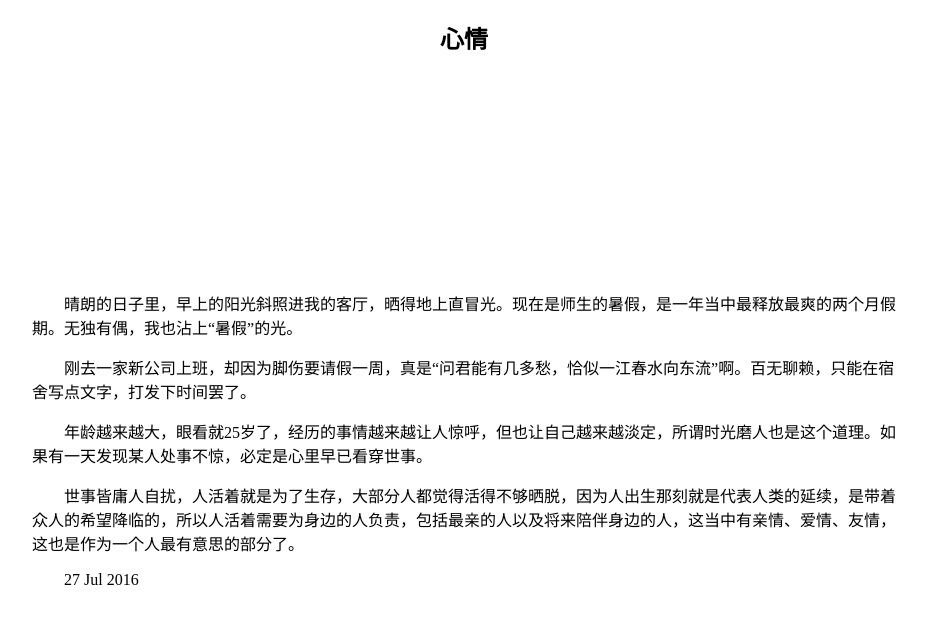
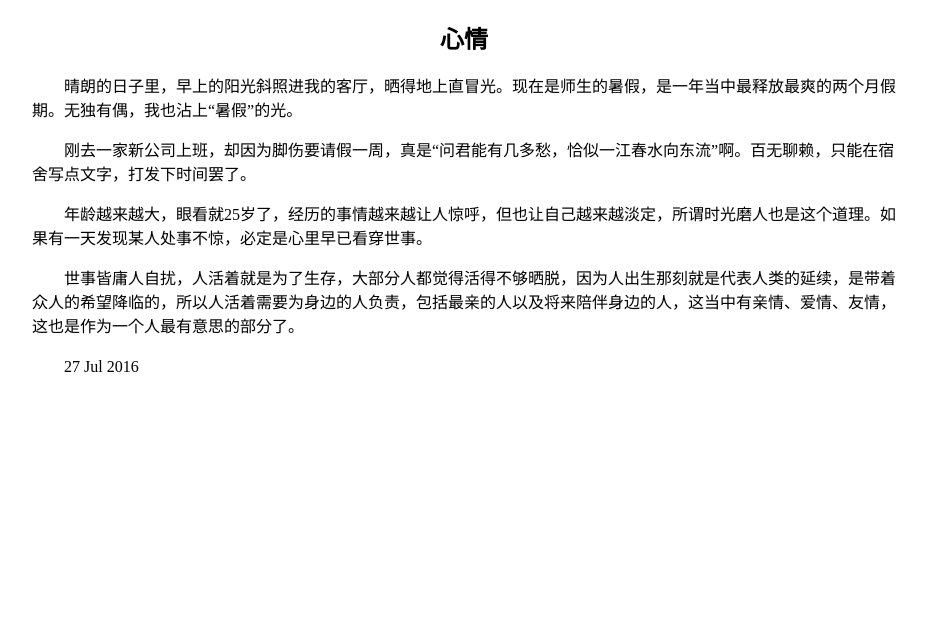
Before and after one commit to code-huisoido/myblog, a Jekyll site: the page built from _posts/2016-07-27-mood.html, in a window 1280 px wide. Shown: the top 624 px of the page, without its empty margins (176-1102 px from the left). Built offline with Jekyll 4.4.1, drawn with Linux system fonts in a browser that asks for light colours.

Commit message:
modify css

```diff
--- a/css/page.css
+++ b/css/page.css
@@ -3,5 +3,7 @@ h2{
 }
 
 #blog_content{
-	padding:200px;
+	padding: 200px;
+    padding-top: 0;
+    line-height: 24px;
 }
--- a/index.html
+++ b/index.html
@@ -11,5 +11,6 @@ title: 我的Blog
 	<li>
 		{{ post.date | date_to_string }}<a href="{{ site.baseurl }}{{ post.url }}">{{ post.title }}</a>
 	</li>
+	<br/>
 	{% endfor %}
 </ul>
```
